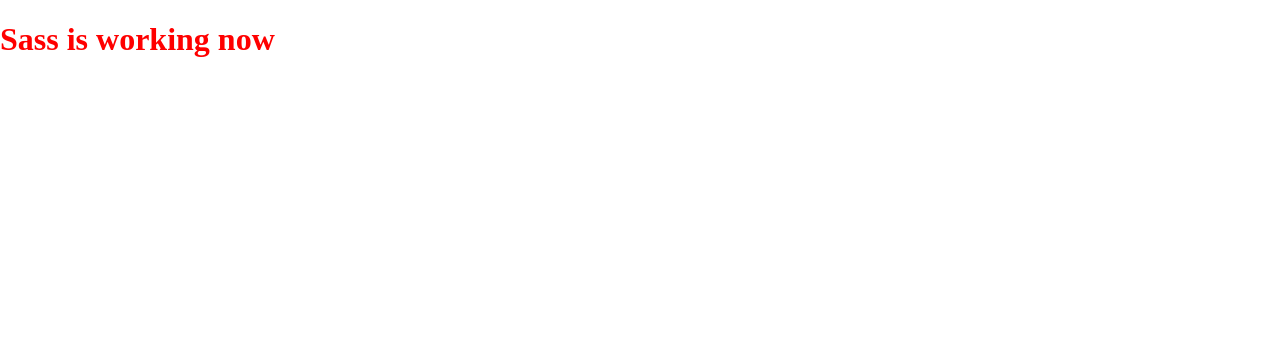
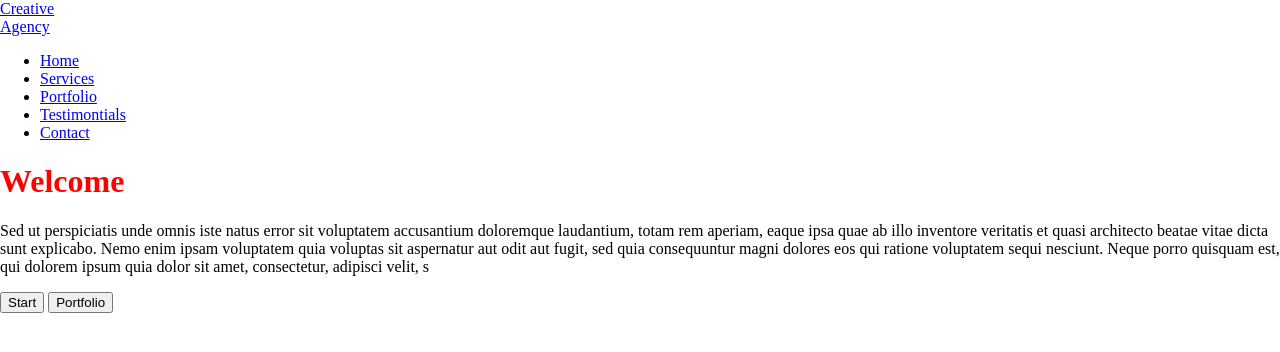
Before and after one commit to mariusjagminas/kodinu.lt, a website built with Parcel: page landing-page/src/index.html in a window 1280 px wide. Built offline with nearby package versions, Linux system fonts and the light colour scheme.

Commit message:
Create header section HTML

```diff
--- a/landing-page/src/index.html
+++ b/landing-page/src/index.html
@@ -5,11 +5,52 @@
   <meta charset="UTF-8">
   <meta name="viewport" content="width=device-width, initial-scale=1.0">
   <link rel="stylesheet" href="./styles/index.scss">
-  <title>Document</title>
+  <title>Creative Agency</title>
 </head>
 
 <body>
-  <h1>Sass is working now</h1>
+  <!-- Header section starts here -->
+  <header class="header">
+
+    <a href="#" class="logo">
+      <div class="logo__title">Creative</div>
+      <div class="logo__subtitle">Agency</div>
+    </a>
+
+    <nav class="navigation">
+      <ul class="navigation__list">
+        <li class="navigation__item">
+          <a href="#" class="navigation__link">Home</a>
+        </li>
+        <li class="navigation__item">
+          <a href="#" class="navigation__link">Services</a>
+        </li>
+        <li class="navigation__item">
+          <a href="#" class="navigation__link">Portfolio</a>
+        </li>
+        <li class="navigation__item">
+          <a href="#" class="navigation__link">Testimontials</a>
+        </li>
+        <li class="navigation__item">
+          <a href="#" class="navigation__link">Contact</a>
+        </li>
+      </ul>
+    </nav>
+
+    <div class="card">
+      <h1 class="card__header">Welcome</h1>
+      <p class="card__text">Sed ut perspiciatis unde omnis iste natus error sit voluptatem accusantium doloremque
+        laudantium,
+        totam rem aperiam, eaque ipsa quae ab illo inventore veritatis et quasi architecto beatae vitae dicta sunt
+        explicabo. Nemo enim ipsam voluptatem quia voluptas sit aspernatur aut odit aut fugit, sed quia consequuntur
+        magni dolores eos qui ratione voluptatem sequi nesciunt. Neque porro quisquam est, qui dolorem ipsum quia dolor
+        sit amet, consectetur, adipisci velit, s
+      </p>
+      <button class="btn btn--active">Start</button>
+      <button class="btn">Portfolio</button>
+    </div>
+
+  </header>
 </body>
 
 </html>
--- a/landing-page/src/styles/index.scss
+++ b/landing-page/src/styles/index.scss
@@ -1,2 +1,4 @@
-@import "./global";
-@import "./test";
+@import "./base";
+@import "./shared";
+
+@import "./header";
```
Also changed, not shown: landing-page/src/styles/_base.scss (renamed from landing-page/src/styles/_global.scss), landing-page/src/styles/_header.scss (renamed from landing-page/src/styles/_test.scss), landing-page/src/styles/_shared.scss (added).
